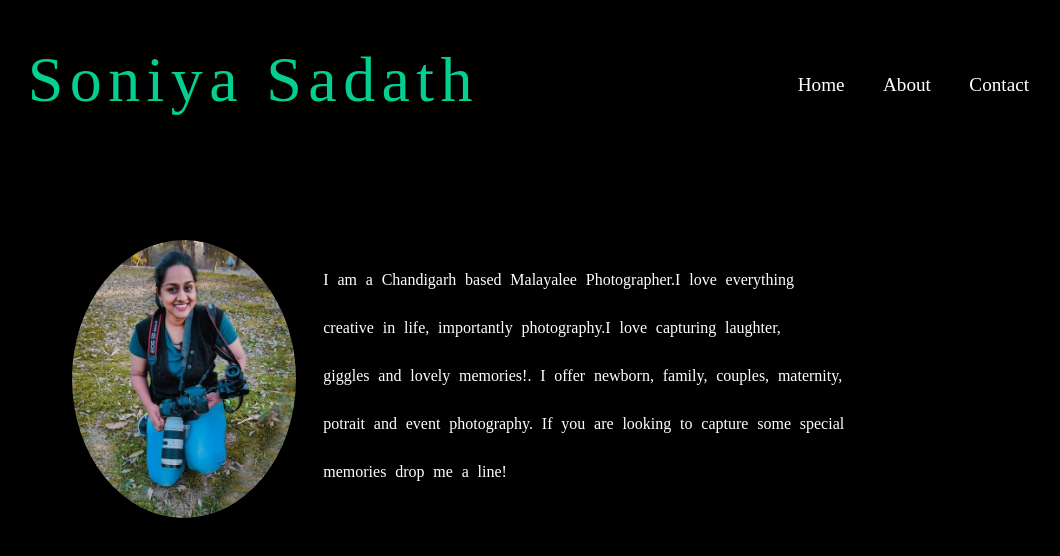
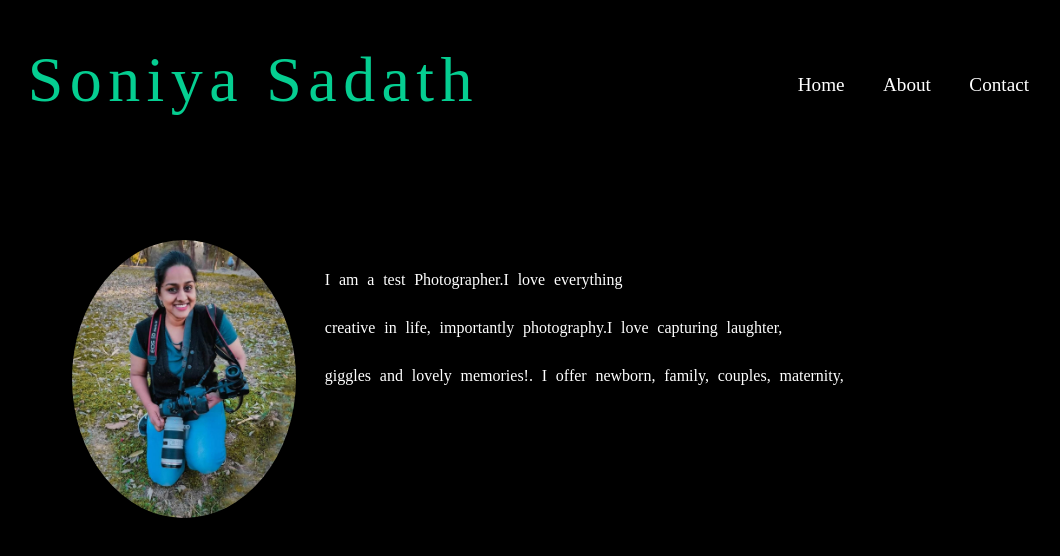
Before and after one commit to Uvacoder/img17, a React (Create React App) app: page /about in a window 1280 px wide. Shown: the top 556 px of the page, without its empty margins (102-1162 px from the left). Built offline with nearby package versions, Linux system fonts and the light colour scheme; a web font is replaced by a local one.

Commit message:
Update About.js

```diff
--- a/src/About.js
+++ b/src/About.js
@@ -8,17 +8,12 @@ class About extends React.Component {
         <img src={profilePic} alt="" />
         <p>
           {" "}
-          I am a Chandigarh based Malayalee Photographer.I love everything{" "}
+          I am a test Photographer.I love everything{" "}
           <br />
           creative in life, importantly photography.I love capturing laughter,
           <br />
           giggles and lovely memories!. I offer newborn, family, couples,
           maternity,
-          <br />
-          potrait and event photography. If you are looking to capture some
-          special
-          <br />
-          memories drop me a line!
         </p>
       </div>
     );
```
